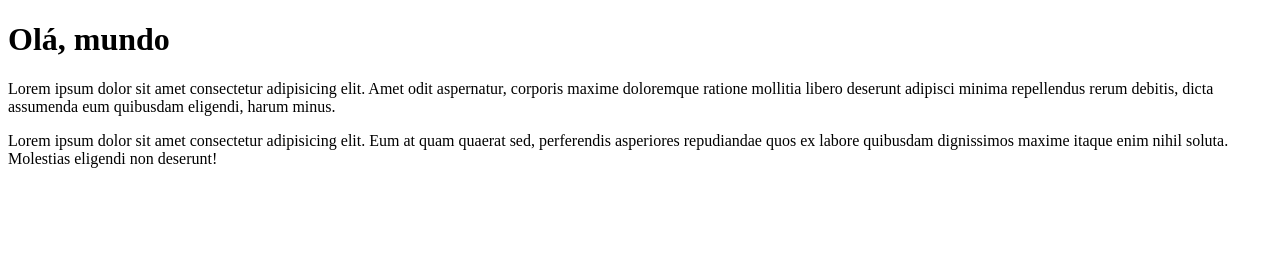
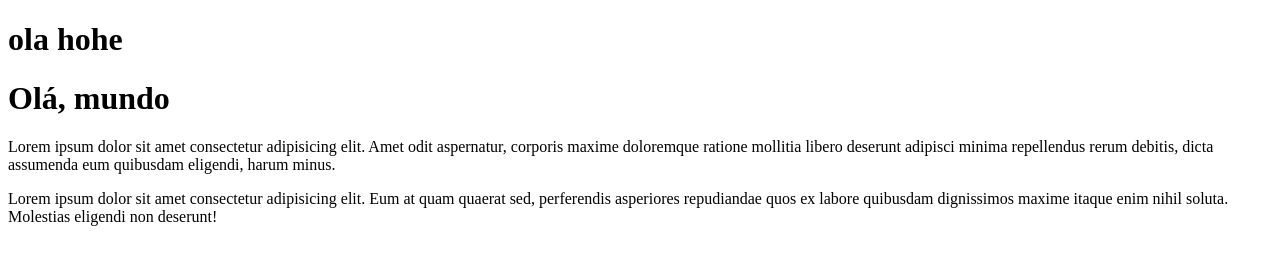
Before and after one commit to thiagorcon/olaMundo, a plain HTML site: page site_exemplo/index.html in a window 1280 px wide. Drawn offline with Linux system fonts and the light colour scheme.

Commit message:
Update index.html

```diff
--- a/site_exemplo/index.html
+++ b/site_exemplo/index.html
@@ -5,6 +5,7 @@
     <meta http-equiv="X-UA-Compatible" content="IE=edge">
     <meta name="viewport" content="width=device-width, initial-scale=1.0">
     <title>Meu promeiro repositorio</title>
+    <h1> ola hohe </h1>
 </head>
 <body>
     <h1>Olá, mundo</h1>
```
